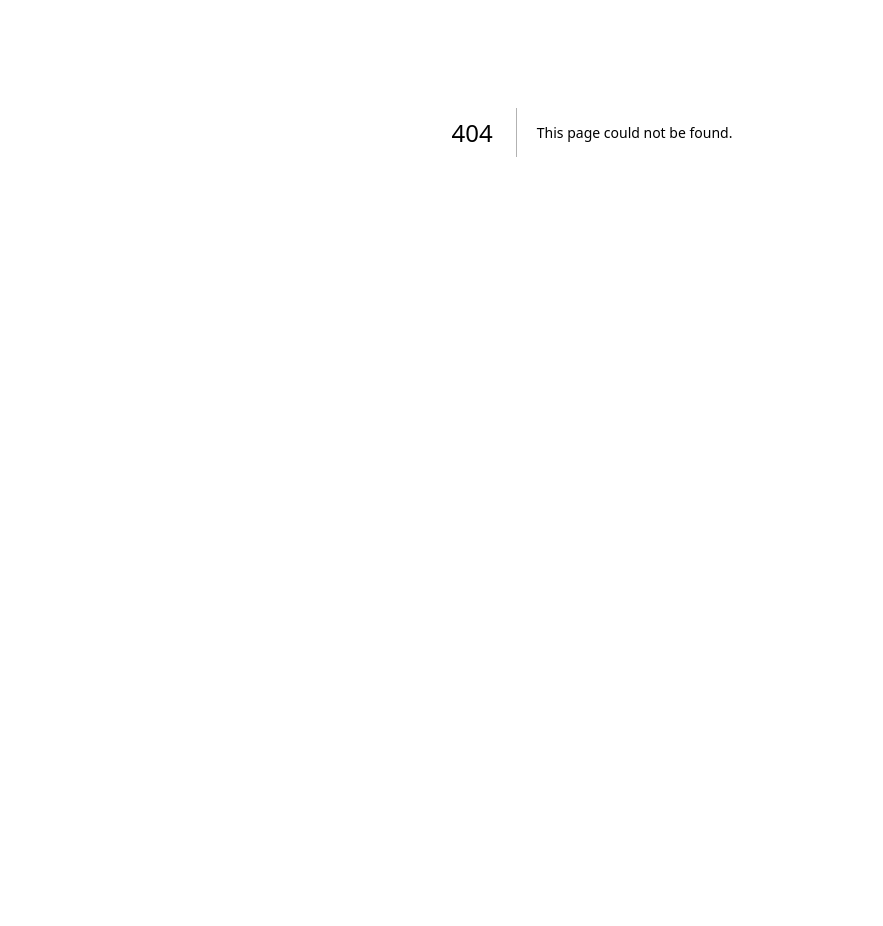
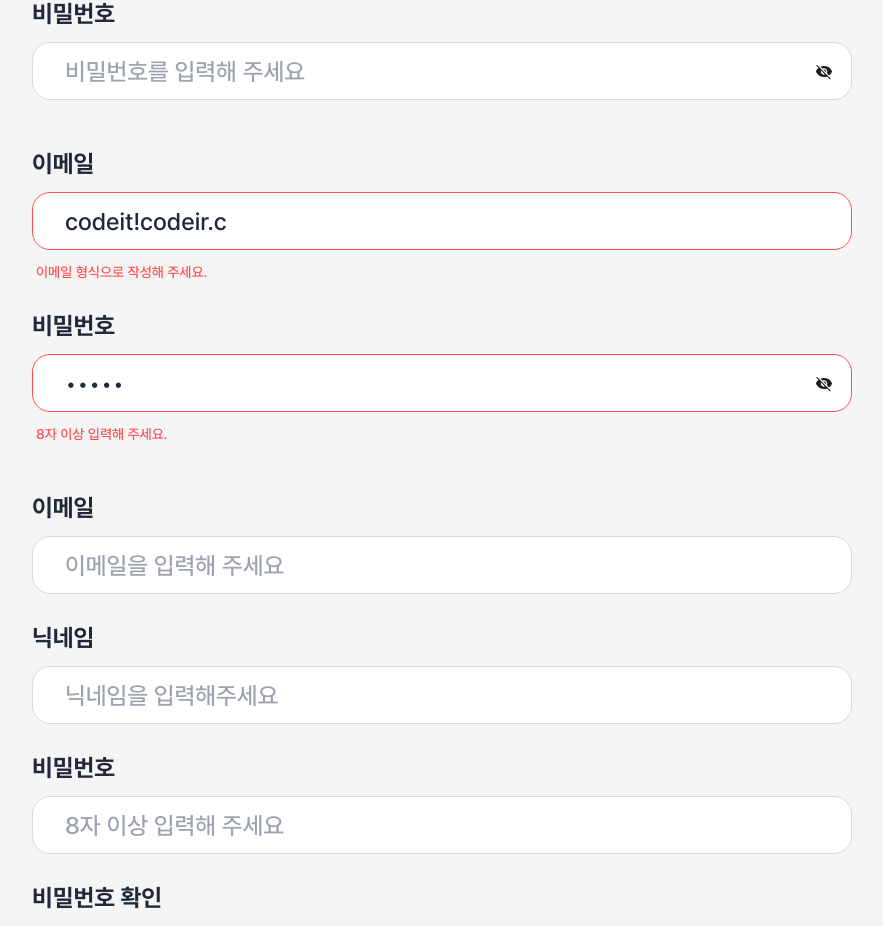
Before and after one commit to wuswusw/21-Sprint-Part4-4team-GolbalNomad, a Next.js app: page /test in a window 1280 px wide. Before the commit this address had no page. Shown: the part 268-1194 px from the top of the page, without its empty margins (48-931 px from the left). Before the commit the page ends 800 px from the top, so only its background shows below. Built offline with nearby package versions, Linux system fonts and the light colour scheme.

Commit message:
✨ [KAN-6] Feat: 공용 Search 컴포넌트 및 테스트 페이지 추가

```diff
--- /dev/null
+++ b/src/app/test/page.tsx
@@ -0,0 +1,197 @@
+"use client";
+
+import Input from "@/components/ui/input";
+import Search from "@/components/ui/search";
+
+const labelStyle =
+  "text-[24px] font-semibold leading-[32px] text-[#1F2937]";
+
+const inputBaseStyle =
+  "h-[58px] w-full rounded-[18px] border border-[#D9D9D9] bg-white px-8 text-[24px] font-medium leading-[32px] text-[#1F2937] placeholder:text-[24px] placeholder:font-medium placeholder:leading-[32px] placeholder:text-[#9CA3AF]";
+
+const inputErrorStyle =
+  "h-[58px] w-full rounded-[18px] border border-[#FF4D4F] bg-white px-8 text-[24px] font-medium leading-[32px] text-[#1F2937] placeholder:text-[24px] placeholder:font-medium placeholder:leading-[32px] placeholder:text-[#9CA3AF]";
+
+const errorTextStyle =
+  "pl-1 text-[14px] font-medium leading-[20px] text-[#FF4D4F]";
+
+export default function TestPage() {
+  return (
+    <main className="min-h-screen bg-[#F5F5F5] px-[56px] py-[40px]">
+      <div className="mx-auto flex max-w-[1120px] flex-col gap-[72px]">
+        {/* Input 테스트 */}
+        <section className="flex flex-col gap-[48px]">
+          <h1 className="text-[32px] font-bold text-black">Input Test</h1>
+
+          {/* 로그인 기본 */}
+          <section className="flex max-w-[820px] flex-col gap-[28px] bg-[#F5F5F5]">
+            <Input
+              label="이메일"
+              placeholder="이메일을 입력해 주세요"
+              containerClassName="flex flex-col gap-3"
+              labelClassName={labelStyle}
+              className={inputBaseStyle}
+            />
+
+            <Input
+              label="비밀번호"
+              placeholder="비밀번호를 입력해 주세요"
+              isPassword
+              containerClassName="flex flex-col gap-3"
+              labelClassName={labelStyle}
+              className={inputBaseStyle}
+            />
+          </section>
+
+          {/* 로그인 에러 */}
+          <section className="flex max-w-[820px] flex-col gap-[28px] bg-[#F5F5F5]">
+            <Input
+              label="이메일"
+              value="codeit!codeir.c"
+              readOnly
+              error="이메일 형식으로 작성해 주세요."
+              containerClassName="flex flex-col gap-3"
+              labelClassName={labelStyle}
+              className={inputErrorStyle}
+              errorClassName={errorTextStyle}
+            />
+
+            <Input
+              label="비밀번호"
+              value="*****"
+              readOnly
+              isPassword
+              error="8자 이상 입력해 주세요."
+              containerClassName="flex flex-col gap-3"
+              labelClassName={labelStyle}
+              className={inputErrorStyle}
+              errorClassName={errorTextStyle}
+            />
+          </section>
+
+          {/* 회원가입 기본 */}
+          <section className="flex max-w-[820px] flex-col gap-[28px] bg-[#F5F5F5]">
+            <Input
+              label="이메일"
+              placeholder="이메일을 입력해 주세요"
+              containerClassName="flex flex-col gap-3"
+              labelClassName={labelStyle}
+              className={inputBaseStyle}
+            />
+
+            <Input
+              label="닉네임"
+              placeholder="닉네임을 입력해주세요"
+              containerClassName="flex flex-col gap-3"
+              labelClassName={labelStyle}
+              className={inputBaseStyle}
+            />
+
+            <Input
+              label="비밀번호"
+              placeholder="8자 이상 입력해 주세요"
+              containerClassName="flex flex-col gap-3"
+              labelClassName={labelStyle}
+              className={inputBaseStyle}
+            />
+
+            <Input
+              label="비밀번호 확인"
+              placeholder="비밀번호를 한 번 더 입력해 주세요"
+              isPassword
+              containerClassName="flex flex-col gap-3"
+              labelClassName={labelStyle}
+              className={inputBaseStyle}
+            />
+          </section>
+
+          {/* 회원가입 에러 */}
+          <section className="flex max-w-[820px] flex-col gap-[28px] bg-[#F5F5F5]">
+            <Input
+              label="이메일"
+              value="codeit@codeit.co"
+              readOnly
+              error="잘못된 이메일입니다."
+              containerClassName="flex flex-col gap-3"
+              labelClassName={labelStyle}
+              className={inputErrorStyle}
+              errorClassName={errorTextStyle}
+            />
+
+            <Input
+              label="닉네임"
+              value="코드잇닉네임너무길어요"
+              readOnly
+              error="열 자 이하로 작성해주세요."
+              containerClassName="flex flex-col gap-3"
+              labelClassName={labelStyle}
+              className={inputErrorStyle}
+              errorClassName={errorTextStyle}
+            />
+
+            <Input
+              label="비밀번호"
+              value="******"
+              readOnly
+              error="8자 이상 입력해 주세요."
+              containerClassName="flex flex-col gap-3"
+              labelClassName={labelStyle}
+              className={inputErrorStyle}
+              errorClassName={errorTextStyle}
+            />
+
+            <Input
+              label="비밀번호 확인"
+              value="****"
+              readOnly
+              isPassword
+              error="비밀번호가 일치하지 않습니다."
+              containerClassName="flex flex-col gap-3"
+              labelClassName={labelStyle}
+              className={inputErrorStyle}
+              errorClassName={errorTextStyle}
+            />
+          </section>
+        </section>
+
+        {/* Search 테스트 */}
+        <section className="flex flex-col gap-[48px]">
+          <h1 className="text-[32px] font-bold text-black">Search Test</h1>
+
+          {/* 샘플 */}
+          <section className="flex max-w-[720px] flex-col items-center gap-[20px]">
+            <h3 className="text-center text-[28px] font-bold leading-[36px] text-[#1F2937]">
+              무엇을 체험하고 싶으신가요?
+            </h3>
+
+            <Search
+              placeholder="내가 원하는 체험은"
+              wrapperClassName="h-[54px] w-full rounded-[18px] border border-transparent bg-white pl-[52px] pr-[8px]"
+              inputClassName="h-full w-full bg-transparent text-[18px] font-medium leading-[24px] text-[#1F2937] placeholder:text-[18px] placeholder:font-medium placeholder:leading-[24px] placeholder:text-[#9CA3AF]"
+              buttonClassName="h-[42px] min-w-[110px] rounded-[14px] bg-[#409EFF] px-6 text-[16px] font-semibold leading-[22px] text-white"
+              iconWrapperClassName="left-[18px]"
+              iconClassName="h-[22px] w-[22px]"
+            />
+          </section>
+
+          {/* 포커스 샘플 */}
+          <section className="flex max-w-[720px] flex-col items-center gap-[20px]">
+            <h3 className="text-center text-[28px] font-bold leading-[36px] text-[#1F2937]">
+              무엇을 체험하고 싶으신가요?
+            </h3>
+
+            <Search
+              value=""
+              placeholder=""
+              wrapperClassName="h-[54px] w-full rounded-[18px] border border-[#409EFF] bg-white pl-[52px] pr-[8px] shadow-[0_0_0_2px_rgba(64,158,255,0.15)]"
+              inputClassName="h-full w-full bg-transparent text-[18px] font-medium leading-[24px] text-[#1F2937]"
+              buttonClassName="h-[42px] min-w-[110px] rounded-[14px] bg-[#409EFF] px-6 text-[16px] font-semibold leading-[22px] text-white"
+              iconWrapperClassName="left-[18px]"
+              iconClassName="h-[22px] w-[22px]"
+            />
+          </section>
+        </section>
+      </div>
+    </main>
+  );
+}
--- /dev/null
+++ b/src/components/ui/search.tsx
@@ -0,0 +1,83 @@
+"use client";
+
+import React, {
+  ButtonHTMLAttributes,
+  InputHTMLAttributes,
+  forwardRef,
+} from "react";
+import Image from "next/image";
+
+type SearchProps = {
+  wrapperClassName?: string;
+  inputClassName?: string;
+  buttonClassName?: string;
+  iconWrapperClassName?: string;
+  iconClassName?: string;
+  buttonText?: string;
+  onSearch?: React.SubmitEventHandler<HTMLFormElement>;
+  buttonProps?: ButtonHTMLAttributes<HTMLButtonElement>;
+} & InputHTMLAttributes<HTMLInputElement>;
+
+const Search = forwardRef<HTMLInputElement, SearchProps>(
+  (
+    {
+      wrapperClassName = "",
+      inputClassName = "",
+      buttonClassName = "",
+      iconWrapperClassName = "",
+      iconClassName = "",
+      buttonText = "검색하기",
+      onSearch,
+      buttonProps,
+      id,
+      ...props
+    },
+    ref
+  ) => {
+    return (
+      <form
+        onSubmit={onSearch}
+        className={`relative flex items-center ${wrapperClassName}`}
+        role="search"
+      >
+        <div
+          className={`pointer-events-none absolute left-0 top-1/2 z-10 -translate-y-1/2 ${iconWrapperClassName}`}
+        >
+          <Image
+            src="/assets/icons/icon_search.svg"
+            alt=""
+            width={24}
+            height={24}
+            className={iconClassName}
+            aria-hidden="true"
+          />
+        </div>
+
+        <input
+          ref={ref}
+          id={id}
+          type="search"
+          {...props}
+          className={`
+            w-full
+            outline-none
+            transition
+            ${inputClassName}
+          `}
+        />
+
+        <button
+          type="submit"
+          className={buttonClassName}
+          {...buttonProps}
+        >
+          {buttonText}
+        </button>
+      </form>
+    );
+  }
+);
+
+Search.displayName = "Search";
+
+export default Search;
```
